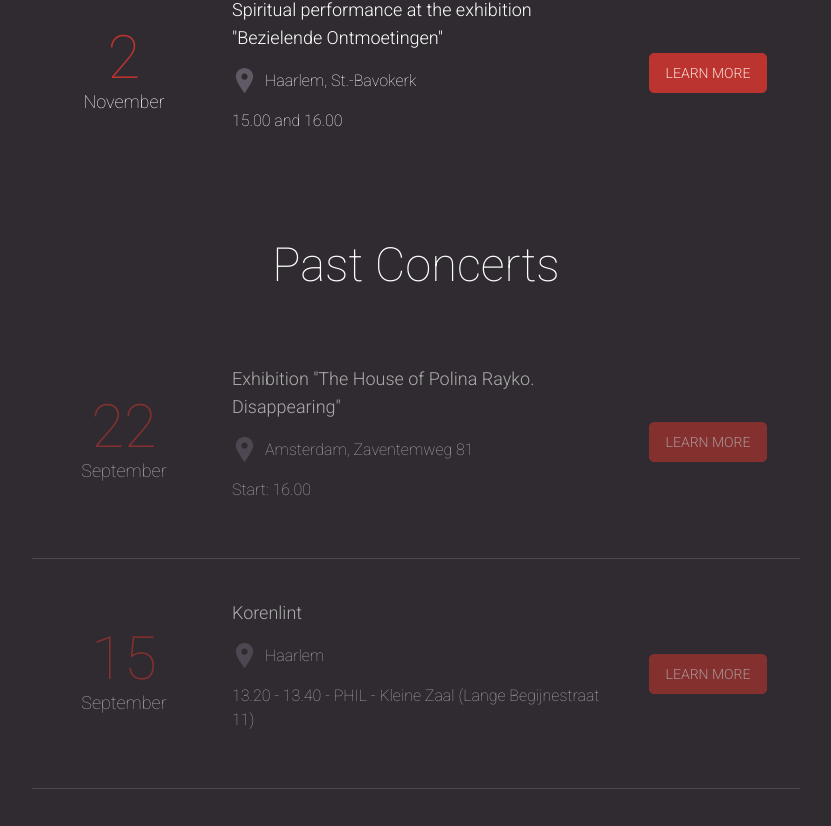
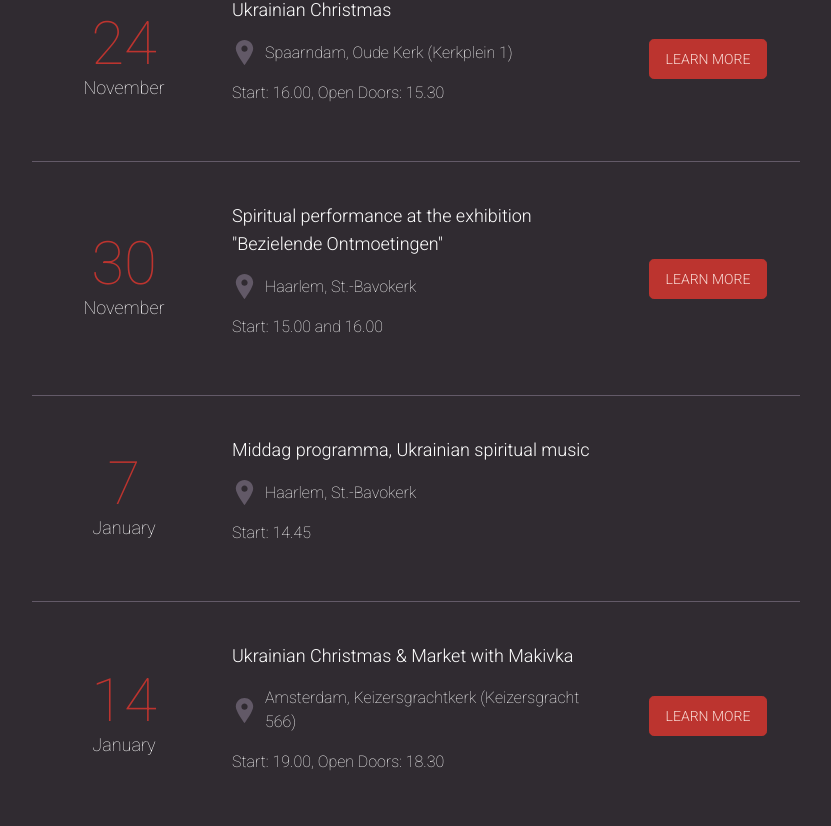
Before and after one commit to lkononenko/makivka-website, a Next.js app: page / in a window 1280 px wide. Shown: the part 1074-1900 px from the top of the page, without its empty margins (224-1055 px from the left). Built offline with nearby package versions, Linux system fonts and the light colour scheme.

Commit message:
update agenda

```diff
--- a/src/app/page.tsx
+++ b/src/app/page.tsx
@@ -9,13 +9,40 @@ import { PastConcerts } from './partials/PastConcerts/PastConcerts'
 
 const upcomingConcerts = [
   {
-    date: '2',
+    date: '24',
+    month: 'November',
+    title: 'Ukrainian Christmas',
+    location: 'Spaarndam, Oude Kerk (Kerkplein 1)',
+    time: 'Start: 16.00, Open Doors: 15.30',
+    desc: '',
+    infoLink: 'https://www.vriendenoudekerk.nl/events/makivka-oekraiens-vrouwen-acapella-koor/'
+  },
+  {
+    date: '30',
     month: 'November',
     title: 'Spiritual performance at the exhibition "Bezielende Ontmoetingen"',
     location: 'Haarlem, St.-Bavokerk',
-    time: '15.00 and 16.00',
+    time: 'Start: 15.00 and 16.00',
     desc: '',
     infoLink: 'https://www.matthijs-wils.nl'
+  },
+  {
+    date: '7',
+    month: 'January',
+    title: 'Middag programma, Ukrainian spiritual music',
+    location: 'Haarlem, St.-Bavokerk',
+    time: 'Start: 14.45',
+    desc: '',
+    infoLink: ''
+  },
+  {
+    date: '14',
+    month: 'January',
+    title: 'Ukrainian Christmas & Market with Makivka',
+    location: 'Amsterdam, Keizersgrachtkerk (Keizersgracht 566)',
+    time: 'Start: 19.00, Open Doors: 18.30',
+    desc: '',
+    infoLink: 'https://www.keizersgrachtkerk.nl/activiteiten/agenda/concert-koor-makivka-oekraine'
   },
 ];
 
--- a/src/app/partials/PastConcerts/PastConcerts.tsx
+++ b/src/app/partials/PastConcerts/PastConcerts.tsx
@@ -4,6 +4,15 @@ import { AgendaItem, IAgendaItem } from '@/app/components/AgendaItem/AgendaItem'
 import React, { FC } from 'react';
 
 const pastConcerts = [
+  {
+    date: '2',
+    month: 'November',
+    title: 'Spiritual performance at the exhibition "Bezielende Ontmoetingen"',
+    location: 'Haarlem, St.-Bavokerk',
+    time: '15.00 and 16.00',
+    desc: '',
+    infoLink: 'https://www.matthijs-wils.nl'
+  },
   {
     date: '22',
     month: 'September',
```
